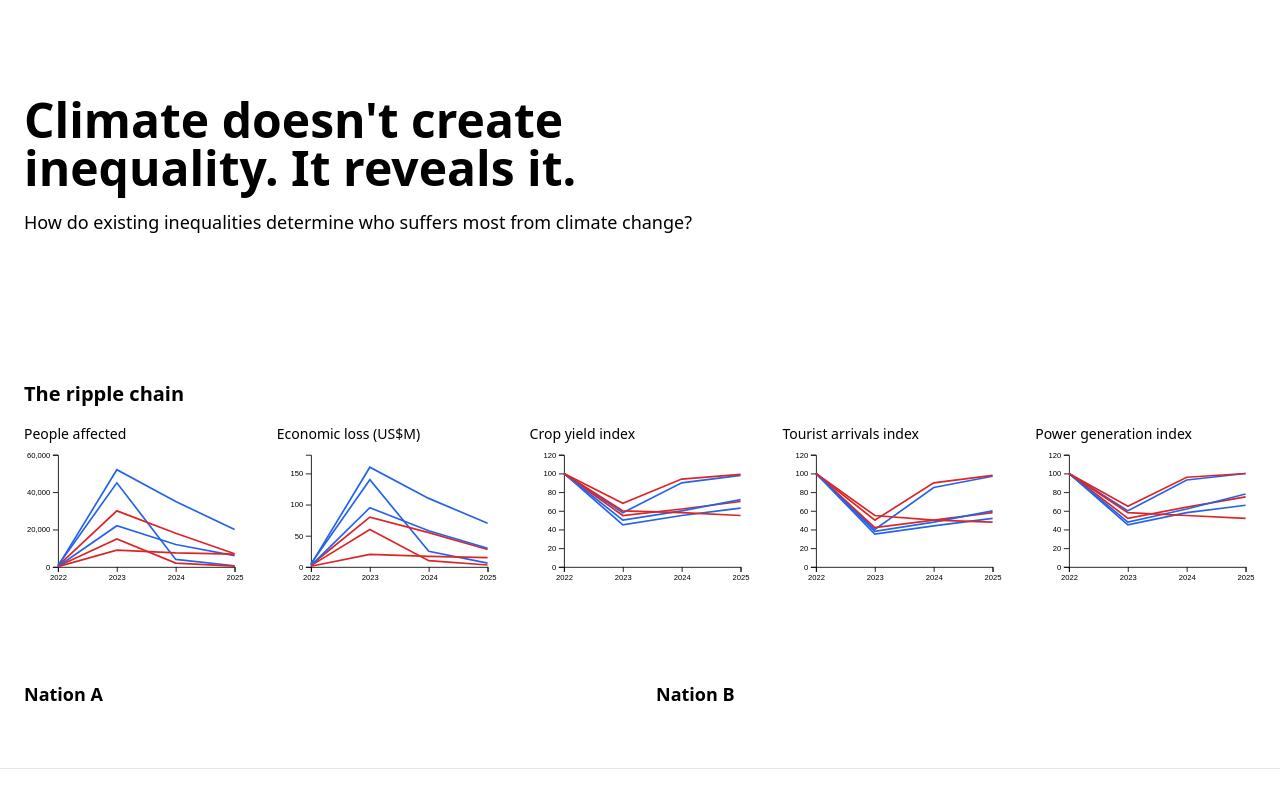
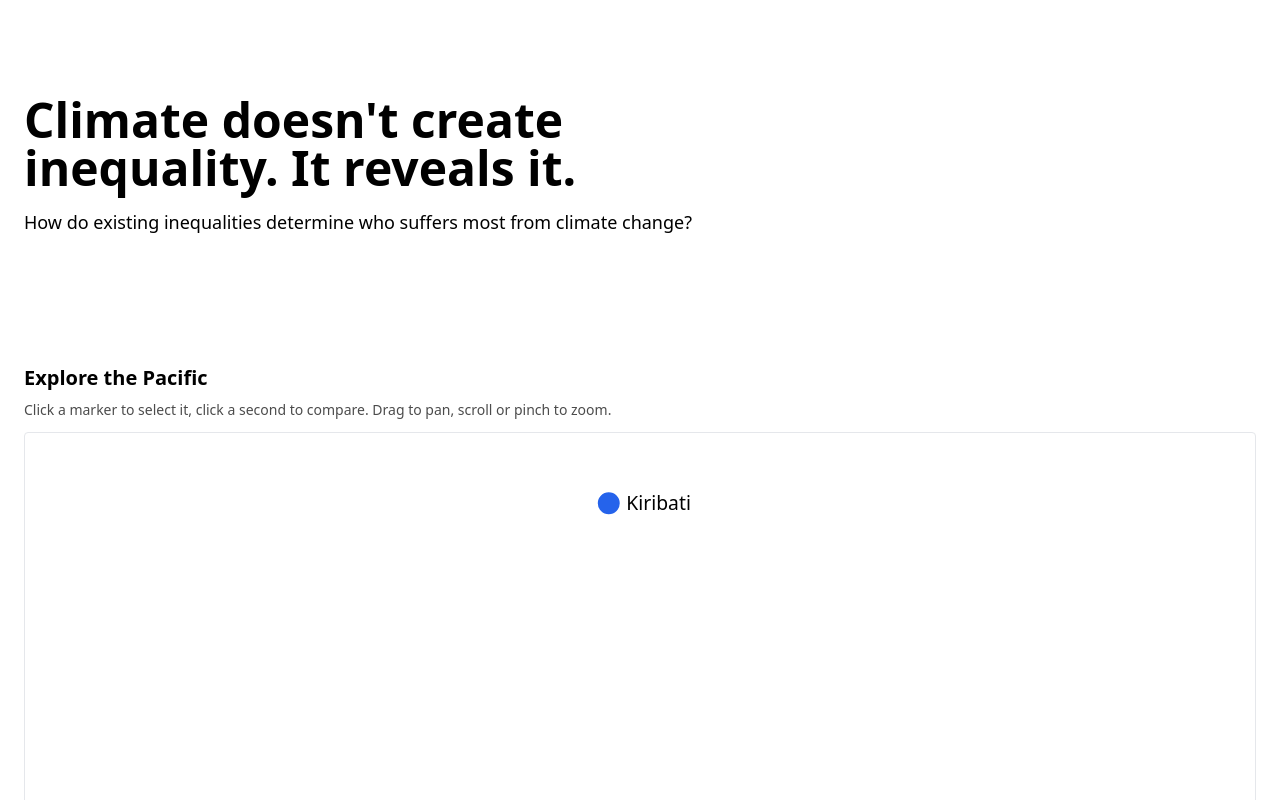
Before and after one commit to ReversalRedGarnet/DataViz, a React (Vite) app: page / in a window 1280 px wide. Shown: the top 800 px of the page. Built offline with nearby package versions, Linux system fonts and the light colour scheme.

Commit message:
Refactor App component to use MapView for selection
Removed placeholder country constants and updated component usage.

```diff
--- a/src/App.jsx
+++ b/src/App.jsx
@@ -1,18 +1,16 @@
 import { useState, useEffect } from 'react'
 import Hero from './components/Hero.jsx'
+import MapView from './components/MapView.jsx'
 import RippleChain from './components/RippleChain.jsx'
 import ComparisonView from './components/ComparisonView.jsx'
 import CitationPanel from './components/CitationPanel.jsx'
 import { loadDataset } from './utils/loadData.js'
 import { METRICS } from './utils/metrics.js'
 
-// DUMMY PLACEHOLDER -- replace once the hazard + two countries are locked
-// (see README.md -> "Scope (locked)")
-const COUNTRY_A = 'Nation A'
-const COUNTRY_B = 'Nation B'
-
 export default function App() {
   const [data, setData] = useState(null)
+  // Up to two nation names, set by clicking markers in MapView.
+  const [selected, setSelected] = useState([])
 
   useEffect(() => {
     Promise.all(METRICS.map((m) => loadDataset(m.file)))
@@ -26,11 +24,20 @@ export default function App() {
       .catch((err) => console.error('Failed to load datasets:', err))
   }, [])
 
+  function toggleSelection(name) {
+    setSelected((prev) => {
+      if (prev.includes(name)) return prev.filter((n) => n !== name)
+      if (prev.length >= 2) return [prev[1], name] // drop the oldest, keep the newest pair
+      return [...prev, name]
+    })
+  }
+
   return (
     <main className="min-h-screen">
       <Hero />
-      <RippleChain data={data} />
-      <ComparisonView countryA={COUNTRY_A} countryB={COUNTRY_B} data={data} />
+      <MapView selected={selected} onToggle={toggleSelection} />
+      <RippleChain data={data} selectedNations={selected} />
+      <ComparisonView data={data} selectedNations={selected} />
       <CitationPanel sources={[]} />
     </main>
   )
```
